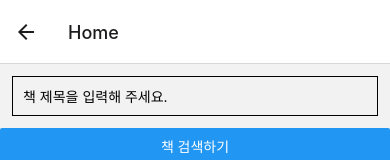
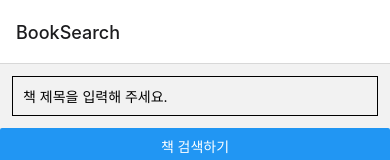
Before and after one commit to Philip-general/bookScrap, a React Native app: screen / in a window 390 px wide. Shown: the top 160 px of the page. Built offline with nearby package versions, Linux system fonts and the light colour scheme; what miragejs would draw is missing.

Commit message:
home -> booksearch로 변경/ login페이지로 이동할 수 있었던 것 replace로 대체

```diff
--- a/App.tsx
+++ b/App.tsx
@@ -1,7 +1,7 @@
 import { StatusBar } from "expo-status-bar";
 import { createNativeStackNavigator } from "@react-navigation/native-stack";
 import { NavigationContainer } from "@react-navigation/native";
-import Home from "./src/pages/Home";
+import Home from "./src/pages/BookSearch";
 import Signup from "./src/pages/Signup";
 import { QueryClient, QueryClientProvider } from "react-query";
 import { store } from "./src/store/store";
@@ -9,6 +9,7 @@ import { Provider } from "react-redux";
 import "./src/mocks/server";
 import React from "react";
 import Login from './src/pages/Login';
+import BookSearch from './src/pages/BookSearch';
 
 const Stack = createNativeStackNavigator();
 const queryClinet = new QueryClient();
@@ -21,7 +22,7 @@ export default function App() {
           <Stack.Navigator>
             <Stack.Screen name="Login" component={Login} />
             <Stack.Screen name="Signup" component={Signup} />
-            <Stack.Screen name="Home" component={Home} />
+            <Stack.Screen name="BookSearch" component={BookSearch} />
           </Stack.Navigator>
         </NavigationContainer>
       </QueryClientProvider>
--- a/src/components/SearchedBook.tsx
+++ b/src/components/SearchedBook.tsx
@@ -11,12 +11,10 @@ export default function SearchedBook(Props: bookData) {
   const {title, authors, thumbnail} = Props;
   const navigation = useNavigation();
   const addScrap = () => {
-    console.log('scrap 추가',title,authors)
     mutate(Props,{
       onSuccess: (data) => {
         if(data.ok){
-          //이거 스크랩북 모여있는 메인페이지로 이동할 것. 지금 명명이 잘못됐음 ㅜ
-          navigation.navigate('RealMain')
+          navigation.navigate('Main')
         }
       }
     })
--- a/src/pages/Home.tsx
+++ b/src/pages/BookSearch.tsx
@@ -7,7 +7,7 @@ import { useState } from "react";
 import SearchedBook from "../components/SearchedBook";
 import { bookData } from "../../types/type";
 
-export default function Home() {
+export default function BookSearch() {
   const [bookName, setBookName] = useState("");
   const { data: books, isLoading, isError, refetch } = useGetBooks(bookName);
   const {
--- a/src/pages/Login.tsx
+++ b/src/pages/Login.tsx
@@ -22,9 +22,9 @@ export default function Login() {
   // token이 유효한지 판단하지 못함. 나중에 서버랑 통신 통해 유효한 토큰인지 확인하는 함수 작성이 필요함.
   useEffect(()=>{
     AsyncStorage.getItem('AccessToken').then( e => {
-      navigation.navigate("Home")
+      navigation.replace("BookSearch")
     })
-  },[])
+  }, [])
 
   const {
     handleSubmit,
@@ -37,11 +37,9 @@ export default function Login() {
     setPassword(data.password)
     mutate(data,{
       onSuccess:async(loginResult)=>{
-        // 이제 로컬스토리지에 담겨서 서버로 보내주기만 하면 됩니다.
-        // 이런 방식으로 가던지 axios header에 기본값으로 설정할지 의논이 필요할 것 같습니다.
         await AsyncStorage.setItem('AccessToken', loginResult?.AccessToken as string)
         axios.defaults.headers.common["AccessToken"] = await AsyncStorage.getItem('AccessToken') as string
-        navigation.navigate('Home')
+        navigation.replace('BookSearch')
       }
     })
   }
```
